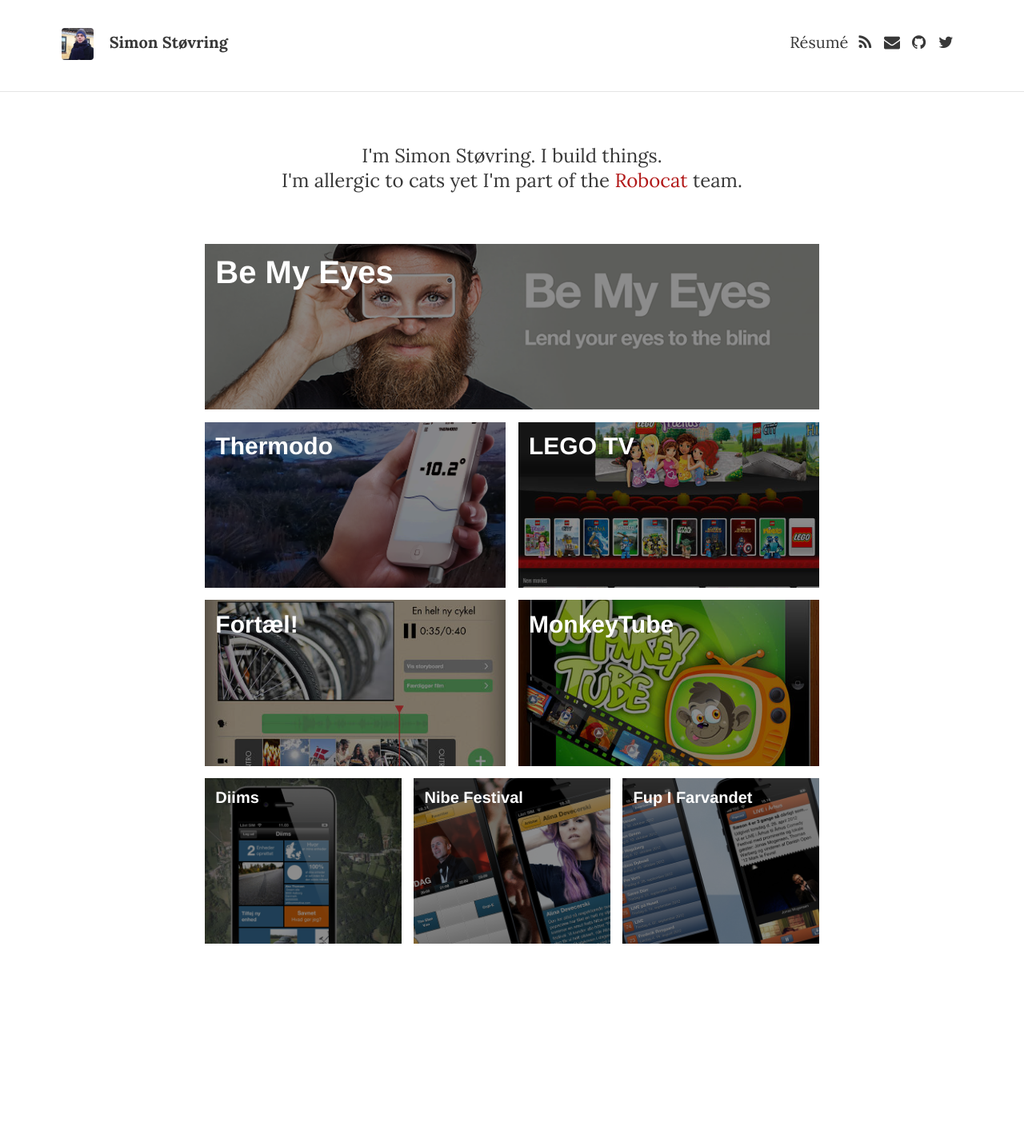
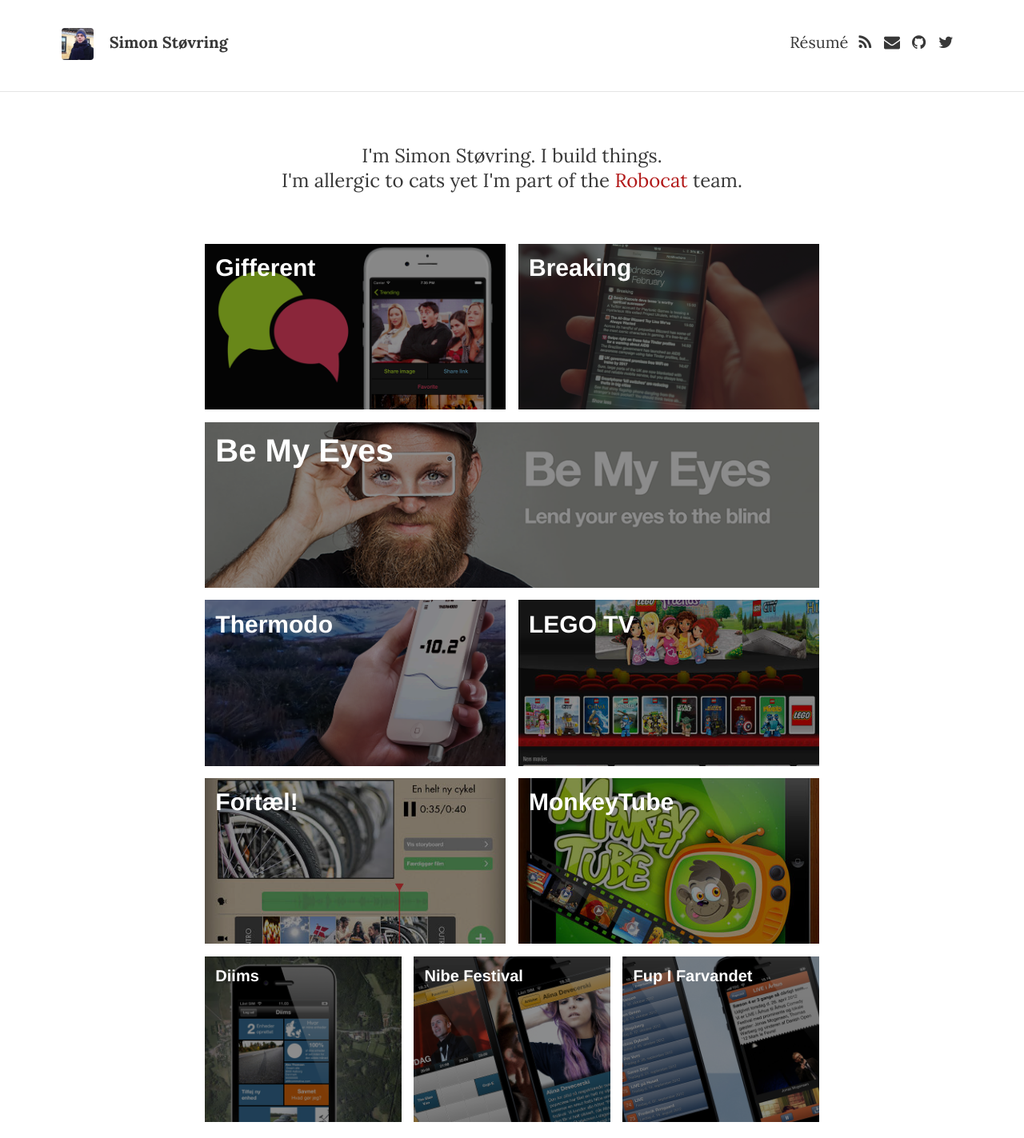
Before and after one commit to simonbs/simonbs.github.io, a Jekyll site: the page built from index.html, in a window 1280 px wide. Shown: the whole page at 80% size. Built offline with Jekyll 4.4.1, drawn with Linux system fonts in a browser that asks for light colours; nearby versions of some CDN libraries; some web fonts are replaced; the list of posts is cut into pages by our own code; before the commit the page ends 1201 px from its top, so only the background shows below that.

Commit message:
Fixes issue where Gifferent and Breaking were not visible

```diff
--- a/_includes/projects.html
+++ b/_includes/projects.html
@@ -1,5 +1,5 @@
 <div class="projects">
-  <div class="big left" onClick="javascript:window.open(https://itunes.apple.com/app/gifferent/id997434439');">
+  <div class="big left" onClick="javascript:window.open('https://itunes.apple.com/app/gifferent/id997434439');">
     <div class="gifferent"></div>
     <div class="tint"></div>
     <div class="title">Gifferent</div>
--- a/_sass/layouts/_projects.scss
+++ b/_sass/layouts/_projects.scss
@@ -26,6 +26,7 @@
     @extend %project;
     width: 100%;
     font-size: 2em;
+    clear: both;
   }
 
   .big {
```
